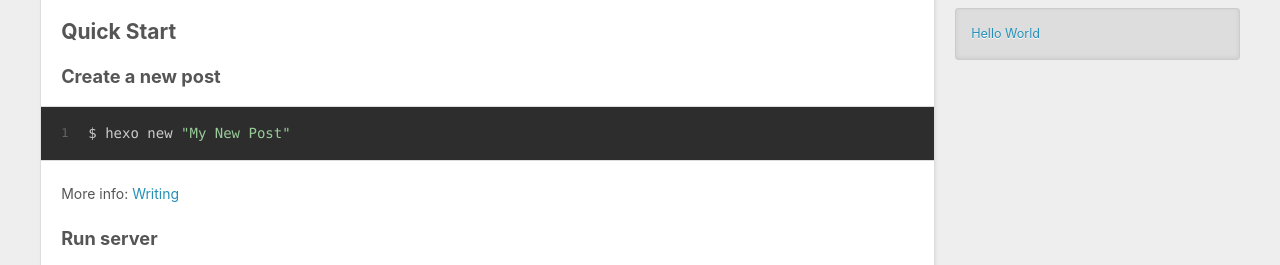
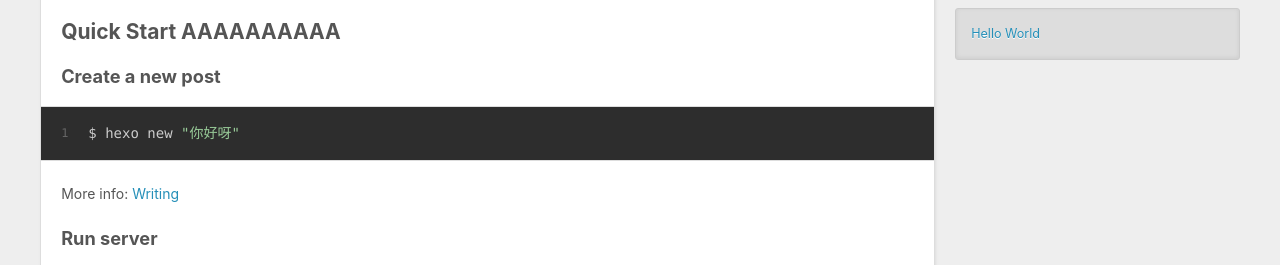
Before and after one commit to Embedded-porter/Embedded-porter.github.io, a plain HTML site: page 2024/07/30/hello-world/index.html in a window 1280 px wide. Shown: the part 501-766 px from the top of the page. Drawn offline with Linux system fonts and the light colour scheme.

Commit message:
Site updated: 2024-07-30 20:00:25

```diff
--- a/2024/07/30/hello-world/index.html
+++ b/2024/07/30/hello-world/index.html
@@ -14,7 +14,7 @@
 <meta property="og:description" content="Welcome to Hexo! This is your very first post. Check documentation for more info. If you get any problems when using Hexo, you can find the answer in troubleshooting or you can ask me on GitHub. Quick">
 <meta property="og:locale" content="en_US">
 <meta property="article:published_time" content="2024-07-29T17:17:57.660Z">
-<meta property="article:modified_time" content="2024-07-29T17:17:57.660Z">
+<meta property="article:modified_time" content="2024-07-30T11:58:44.859Z">
 <meta property="article:author" content="John Doe">
 <meta name="twitter:card" content="summary">
 
@@ -94,7 +94,7 @@
     <div class="e-content article-entry" itemprop="articleBody">
 
         <p>Welcome to <a target="_blank" rel="noopener" href="https://hexo.io/">Hexo</a>! This is your very first post. Check <a target="_blank" rel="noopener" href="https://hexo.io/docs/">documentation</a> for more info. If you get any problems when using Hexo, you can find the answer in <a target="_blank" rel="noopener" href="https://hexo.io/docs/troubleshooting.html">troubleshooting</a> or you can ask me on <a target="_blank" rel="noopener" href="https://github.com/hexojs/hexo/issues">GitHub</a>.</p>
-<h2 id="Quick-Start"><a href="#Quick-Start" class="headerlink" title="Quick Start"></a>Quick Start</h2><h3 id="Create-a-new-post"><a href="#Create-a-new-post" class="headerlink" title="Create a new post"></a>Create a new post</h3><figure class="highlight bash"><table><tr><td class="gutter"><pre><span class="line">1</span><br></pre></td><td class="code"><pre><span class="line">$ hexo new <span class="string">&quot;My New Post&quot;</span></span><br></pre></td></tr></table></figure>
+<h2 id="Quick-Start-AAAAAAAAAA"><a href="#Quick-Start-AAAAAAAAAA" class="headerlink" title="Quick Start AAAAAAAAAA"></a>Quick Start AAAAAAAAAA</h2><h3 id="Create-a-new-post"><a href="#Create-a-new-post" class="headerlink" title="Create a new post"></a>Create a new post</h3><figure class="highlight bash"><table><tr><td class="gutter"><pre><span class="line">1</span><br></pre></td><td class="code"><pre><span class="line">$ hexo new <span class="string">&quot;你好呀&quot;</span></span><br></pre></td></tr></table></figure>
 
 <p>More info: <a target="_blank" rel="noopener" href="https://hexo.io/docs/writing.html">Writing</a></p>
 <h3 id="Run-server"><a href="#Run-server" class="headerlink" title="Run server"></a>Run server</h3><figure class="highlight bash"><table><tr><td class="gutter"><pre><span class="line">1</span><br></pre></td><td class="code"><pre><span class="line">$ hexo server</span><br></pre></td></tr></table></figure>
```
Also changed, not shown: index.html (+1 -1 lines).
